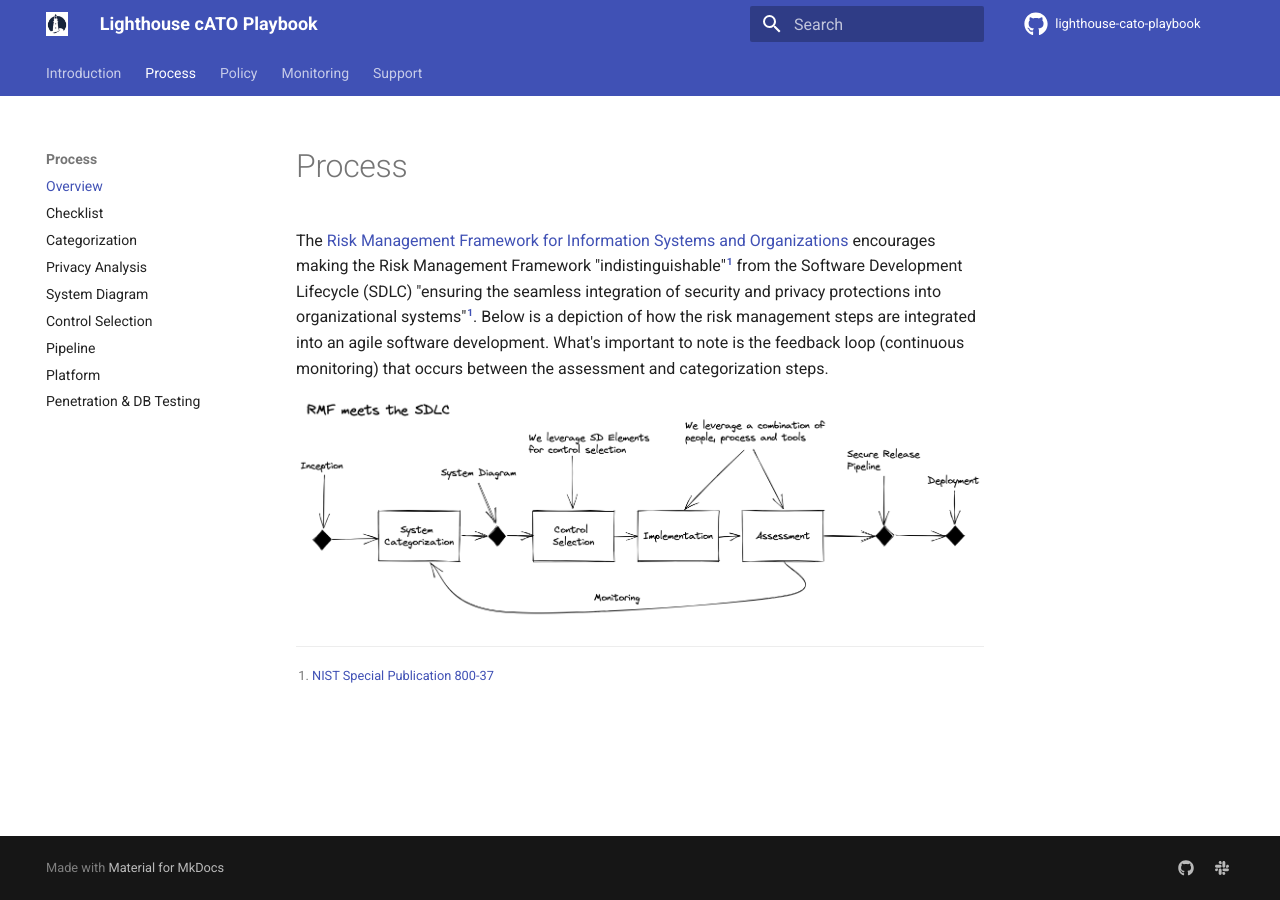
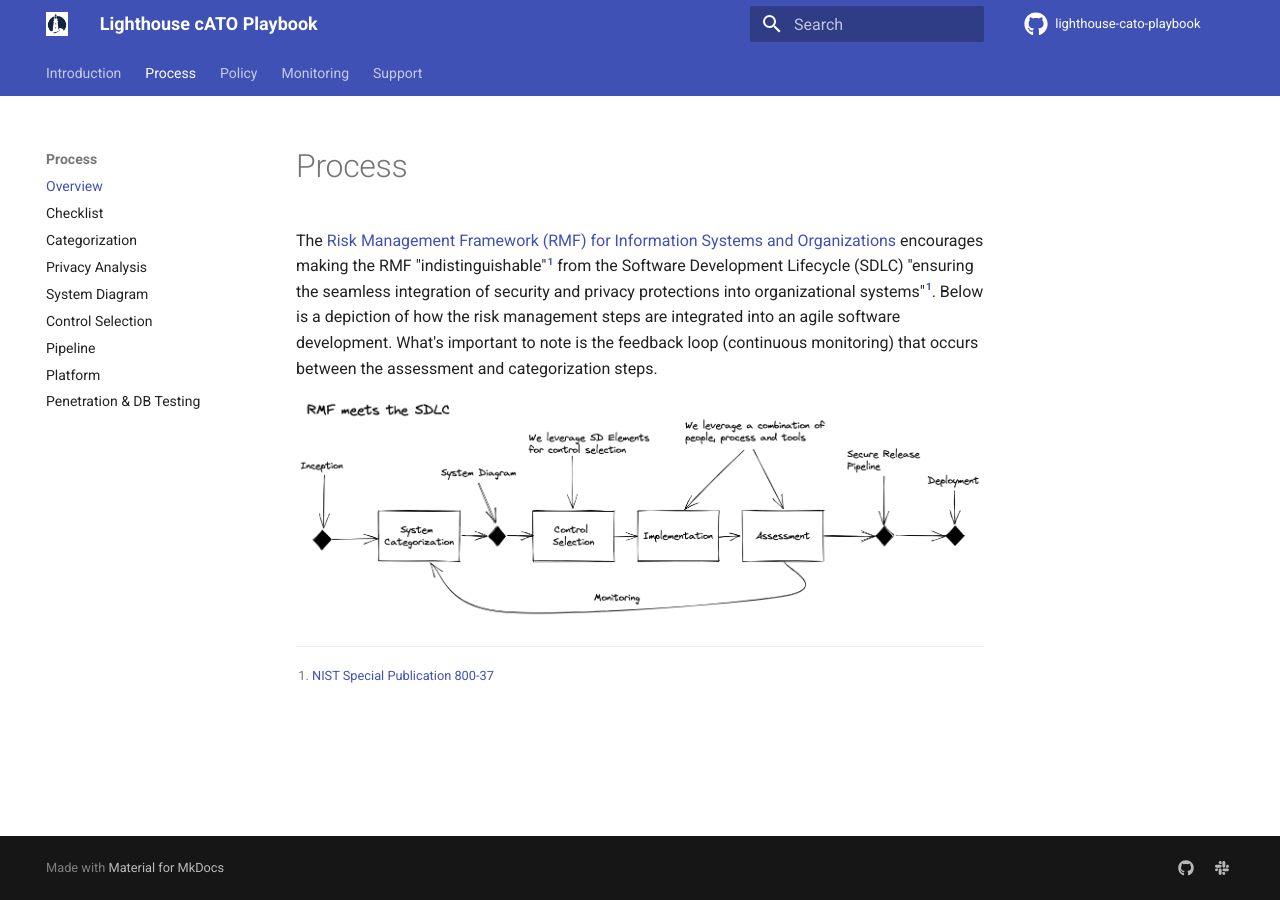
Before and after one commit to rise8-us/cato-playbook, an MkDocs documentation site: the page built from docs/process.md, in a window 1280 px wide. Built offline with MkDocs 1.6.1 and Material for MkDocs 9.7.7, drawn with Linux system fonts in a browser that asks for light colours; comment, search, counter and statistics services are not loaded.

Commit message:
Update process.md

```diff
--- a/docs/process.md
+++ b/docs/process.md
@@ -1,6 +1,6 @@
 # Process
-The [Risk Management Framework for Information Systems and Organizations](https://csrc.nist.gov/publications/detail/sp/800-37/rev-2/final)
-encourages making the Risk Management Framework "indistinguishable"[^1] from the Software Development Lifecycle (SDLC)
+The [Risk Management Framework (RMF) for Information Systems and Organizations](https://csrc.nist.gov/publications/detail/sp/800-37/rev-2/final)
+encourages making the RMF "indistinguishable"[^1] from the Software Development Lifecycle (SDLC)
 "ensuring the seamless integration of security and privacy protections into organizational systems"[^1].
 Below is a depiction of how the risk management steps are integrated into an agile software development. What's
 important to note is the feedback loop (continuous monitoring) that occurs between the assessment and
```
